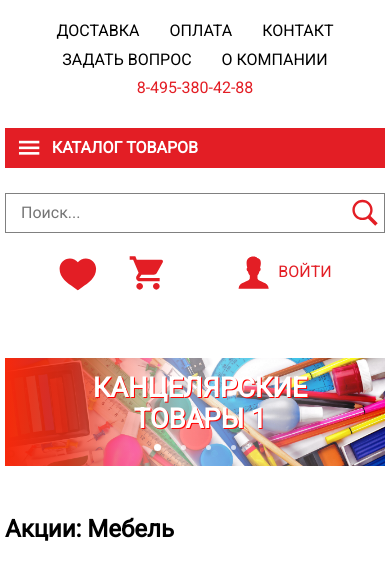
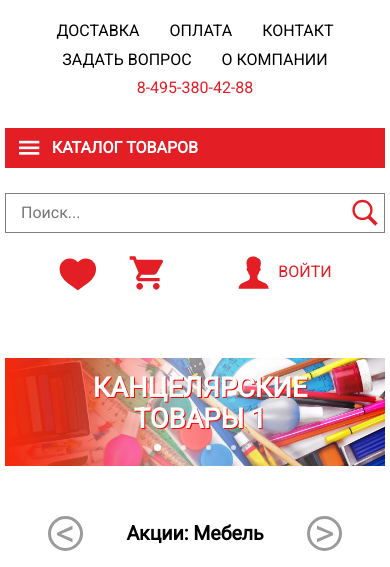
Before and after one commit to ilya5006/Glob-EX, a PHP site: page / in a window 390 px wide. Shown: the part 252-819 px from the top of the page. Run offline with PHP 8.4, Linux system fonts and the light colour scheme.

Commit message:
buttons add

```diff
--- a/templates/css/scroll.css
+++ b/templates/css/scroll.css
@@ -203,3 +203,75 @@
 {
 	filter: grayscale(1);
 }
+
+.slider_header
+{
+	display: flex;
+	flex-flow: row wrap;
+	justify-content: space-between;
+	align-items: center;
+}
+
+.slide_left, .slide_right
+{
+	font-size: 48px;
+	display: flex;
+	justify-content: center;
+	align-items: center;
+	cursor: pointer;
+	transition: 0.3s all;
+	filter: grayscale(1);
+	width: 60px;
+	height: 60px;
+	border-radius: 100%;
+	color: rgba(255, 0, 8, 0.5);
+	border: 3px solid rgba(255, 0, 8, 0.5);
+}
+
+.slide_left:hover, .slide_right:hover
+{
+	filter: grayscale(0);
+}
+
+.slide_left
+{
+	margin-left: auto;
+}
+
+.slide_right
+{
+	margin-left: 25px;
+}
+
+@media screen and (max-width: 750px)
+{
+	.slide_left, .slide_right
+	{
+		font-size: 38px;
+		height: 35px;
+		width: 35px;
+	}
+}
+@media screen and (max-width: 425px)
+{
+	.slider_header h2
+	{
+		font-size: 5vw;
+		order: 2;
+		text-align: center;
+	}
+	.slide_left
+	{
+		order: 1;
+		margin-left: 0;
+	}
+	.slide_right
+	{
+		margin-left: 0;
+		order: 3;
+	}
+	.slider_header
+	{
+		justify-content: space-evenly;
+	}
+}
--- a/templates/index.html
+++ b/templates/index.html
@@ -38,7 +38,7 @@
                         <p> Акции и скидки </p>
                     </a>
                     <a class="cat_1" href="#"> <img src="./img/clip.svg">
-                        <p>Концелярии и товары</p><span>></span>
+                        <p>Концелярии и товары</p><span>&#62;</span>
                     </a>
                     <div class='expand-cat_2 hide'>
                         <ul>
@@ -50,7 +50,7 @@
                             <li><a href="#">asdasd</a></li>
                         </ul>
                     </div>
-                    <a class="cat_1" href="#"> <img src="./img/bucket.svg"><p>Хозтовары</p><span>></span></a>
+                    <a class="cat_1" href="#"> <img src="./img/bucket.svg"><p>Хозтовары</p><span>&#62;</span></a>
                     <div class='expand-cat_2 hide'>
                         <ul>
                             <li><span>2</span></li>
@@ -61,7 +61,7 @@
                             <li><a href="#">asdasd</a></li>
                         </ul>
                     </div>
-                    <a class="cat_1" href="#"> <img src="./img/furniture.svg"><p>Мебель</p><span>></span></a>
+                    <a class="cat_1" href="#"> <img src="./img/furniture.svg"><p>Мебель</p><span>&#62;</span></a>
                     <div class='expand-cat_2 hide'>
                         <ul>
                             <li><span>3</span></li>
@@ -170,7 +170,11 @@
 
     <!-- СЛАЙДЕР С ПРОДУКТАМИ -->
     <div class="content">
-        <h2>Акции: Мебель</h2>
+        <div class="slider_header">
+            <h2> Акции: Мебель </h2>
+            <div class="slide_left">&#60;</div>
+            <div class="slide_right">&#62;</div>
+        </div>
         <div class="scroll">
             <div class="product">
                 <a href="#"><img src="./img/product.jpg" alt="фотография продукта"></a>
@@ -232,7 +236,11 @@
 
     <!-- СЛАЙДЕР С БРЕНДАМИ -->
     <div class="content">
+        <div class="slider_header">
             <h2> Бренды </h2>
+            <div class="slide_left">&#60;</div>
+            <div class="slide_right">&#62;</div>
+        </div>
         <div class="scroll">
             <a href="#" class="brand"><img src="./img/brands/1.jpg"></a>
             <a href="#" class="brand"><img src="./img/brands/1.jpg"></a>
@@ -277,6 +285,23 @@
         </div>
     </footer>
     <!-- КОНЕЦ ФУТЕРА -->
+
+    <!-- СКРИПТ ДЛЯ СКРОЛА, ЧТОБЫ КНОПКИ РАБОТАЛИ -->
+    <script>
+        let scrolls = document.querySelectorAll('.slider_header');
+        scrolls.forEach(function (element)
+        {
+            element.querySelector('.slide_right').addEventListener('click', function()
+            {
+                element.nextElementSibling.scrollTo(element.nextElementSibling.scrollLeft + 340, 0);
+            });
+            element.querySelector('.slide_left').addEventListener('click', function()
+            {
+                element.nextElementSibling.scrollTo(element.nextElementSibling.scrollLeft - 340, 0);
+            });
+        });
+    </script>
+    <!-- КОНЕЦ СКРИПТА ДЛЯ СКРОЛА-->
 </body>
 
 </html>
```
Lines whose indentation alone changed are shown as unchanged.
